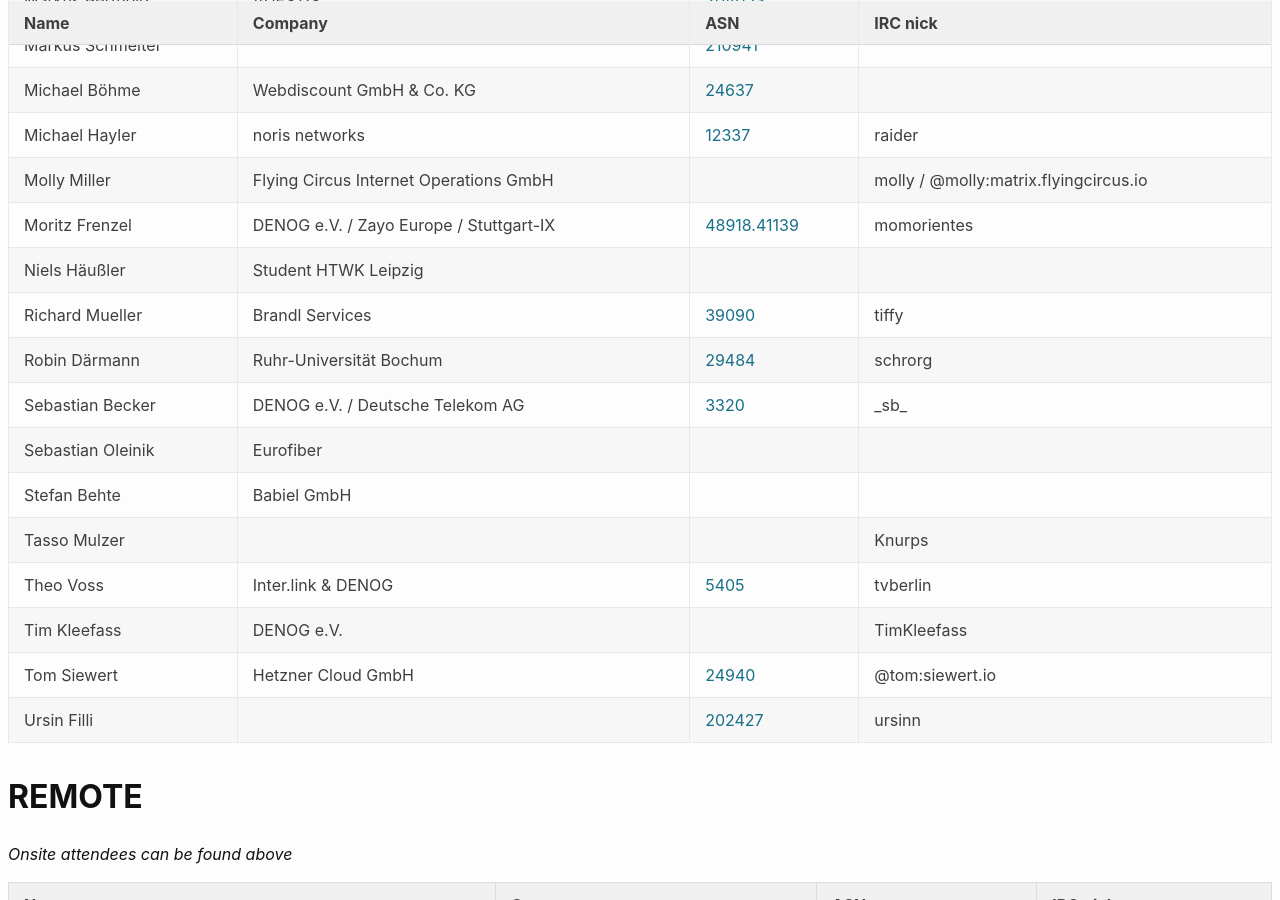
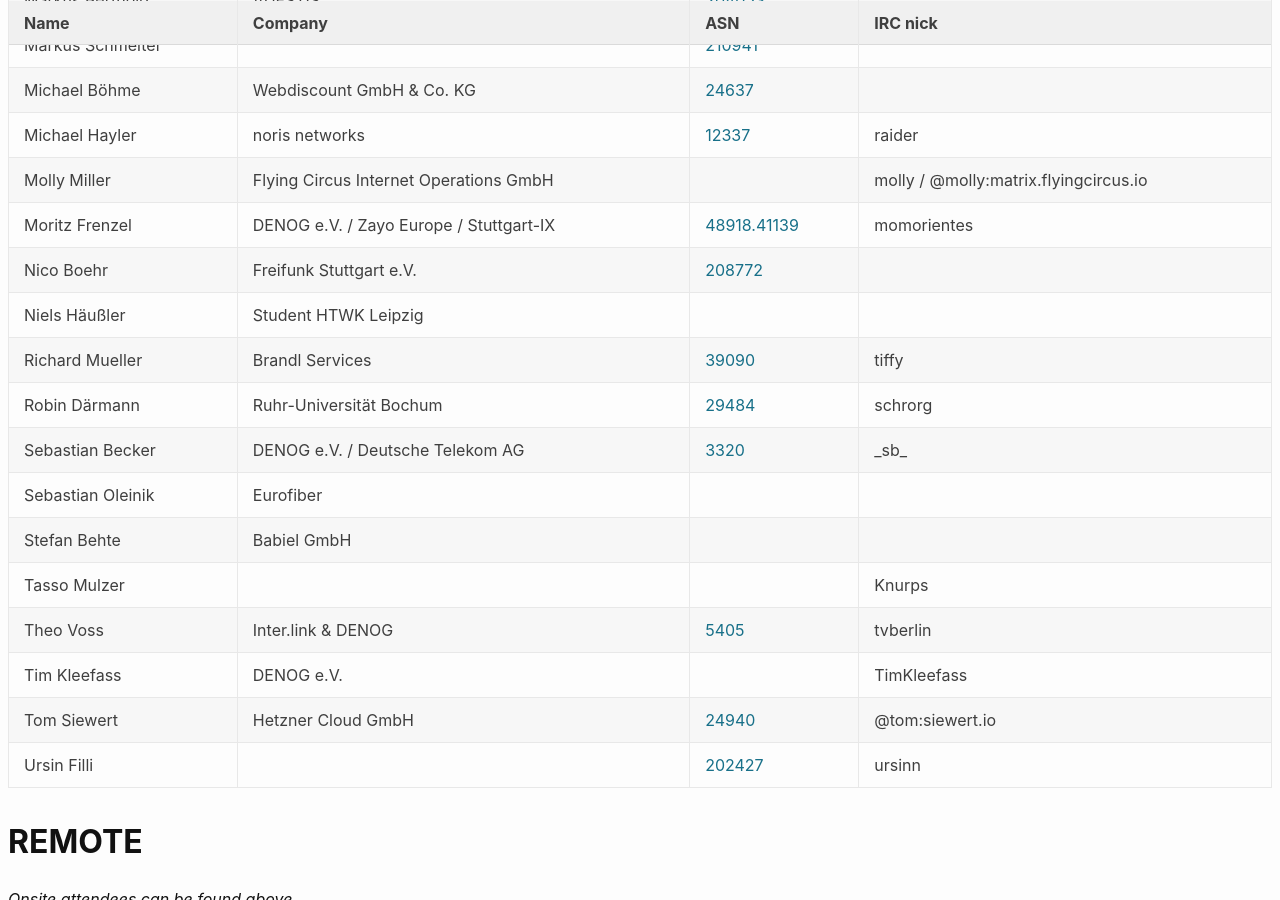
Before and after one commit to denog/pretix-attendeelist, a Jekyll site: the page built from denog16/index.markdown, in a window 1280 px wide and 900 px high, scrolled down 1144 px. Built offline with Jekyll 4.4.1, drawn with Linux system fonts in a browser that asks for light colours.

Commit message:
Latest data: Mon Jul  8 20:28:48 UTC 2024

```diff
--- a/_data/attendees_denog16_onsite.json
+++ b/_data/attendees_denog16_onsite.json
@@ -162,6 +162,12 @@
     "asn": "48918.41139"
   },
   {
+    "name": "Nico Boehr",
+    "company": "Freifunk Stuttgart e.V.",
+    "irc": null,
+    "asn": "208772"
+  },
+  {
     "name": "Niels Häußler",
     "company": "Student HTWK Leipzig",
     "irc": null,
```
